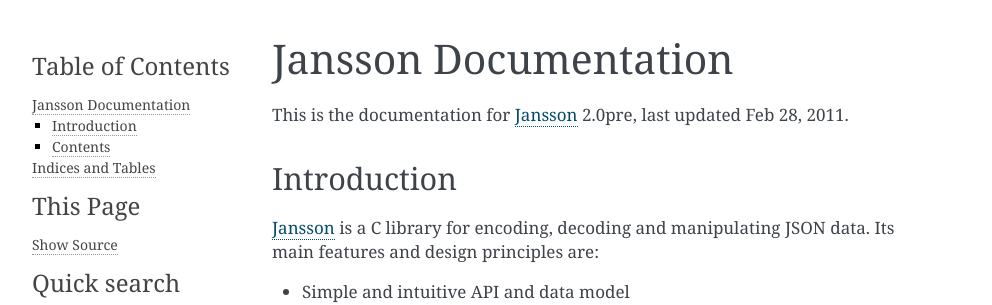
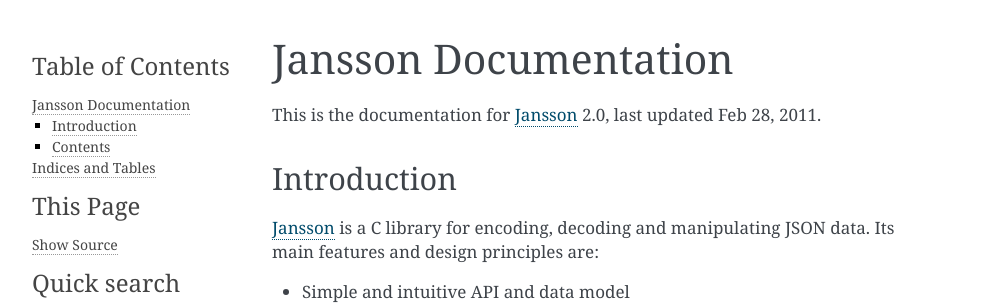
Before and after one commit to akheron/jansson, a Sphinx documentation site: the page built from doc/index.rst, in a window 1280 px wide. Shown: the top 305 px of the page, without its empty margins (148-1140 px from the left). Built offline with Sphinx 7.4.7, drawn with Linux system fonts in a browser that asks for light colours.

Commit message:
jansson 2.0

```diff
--- a/doc/conf.py
+++ b/doc/conf.py
@@ -50,7 +50,7 @@
 # The short X.Y version.
 version = '2.0'
 # The full version, including alpha/beta/rc tags.
-release = '2.0pre'
+release = '2.0'
 
 # The language for content autogenerated by Sphinx. Refer to documentation
 # for a list of supported languages.
```
Also changed, not shown: 4 other files.
